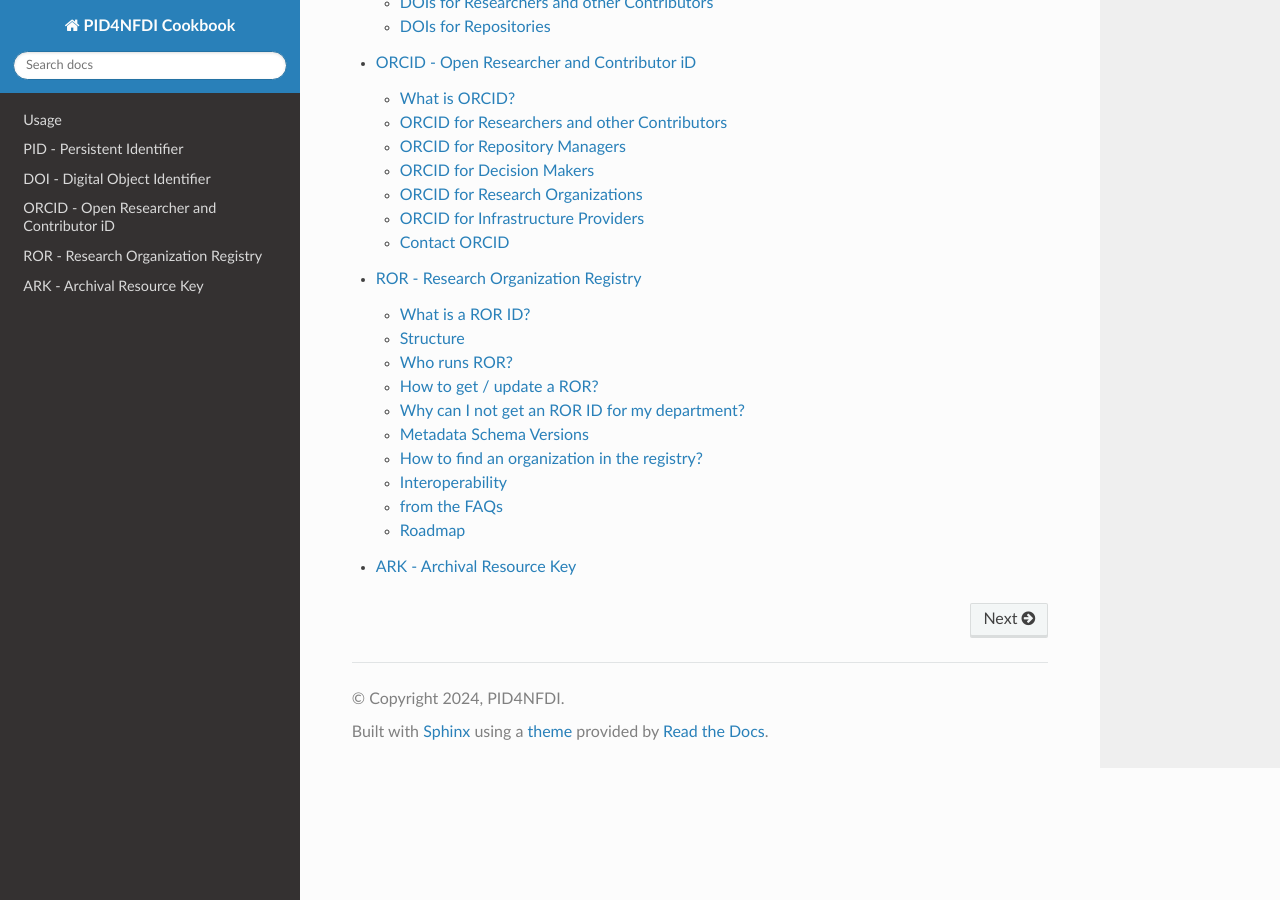
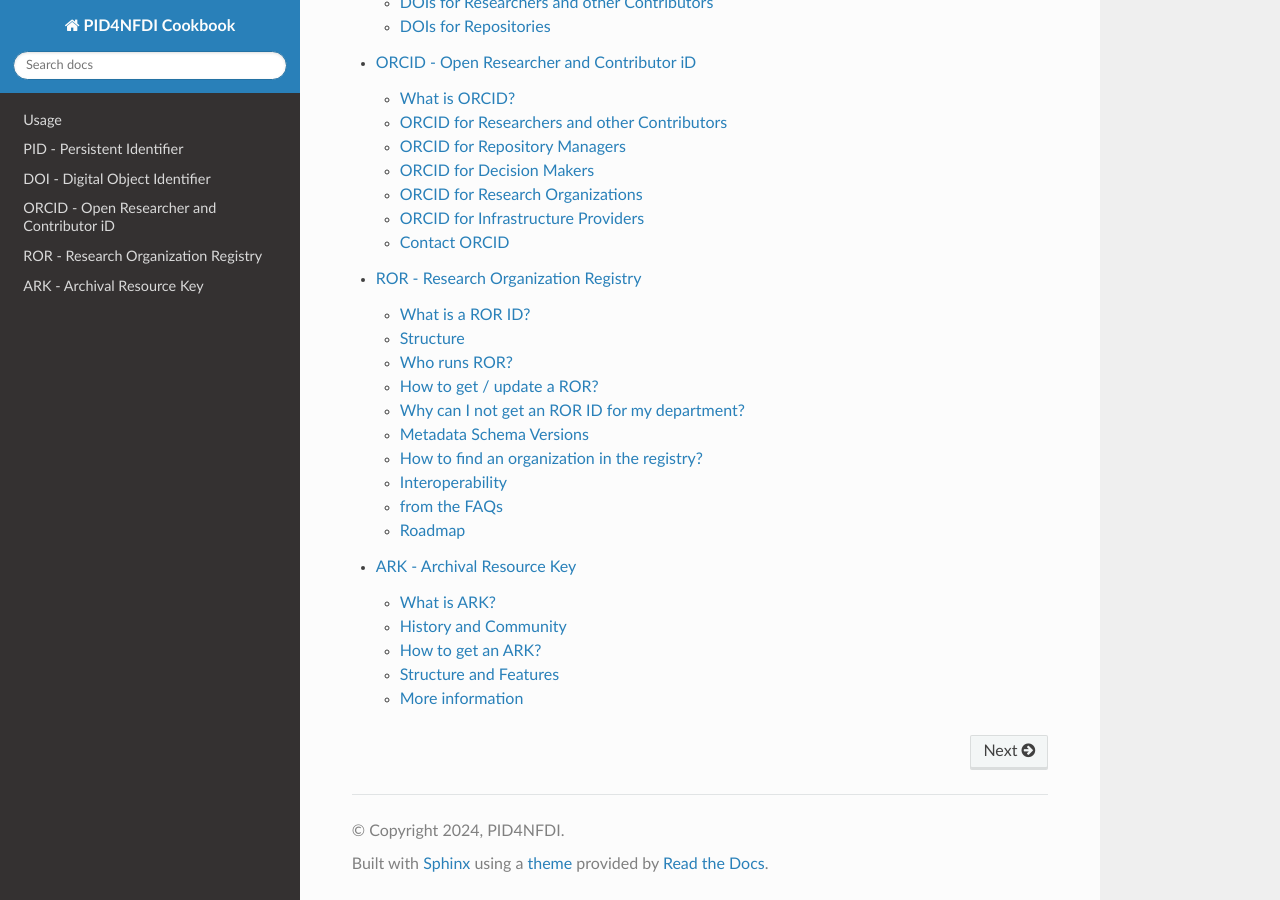
Before and after one commit to stephw-tib/pid4nfdi-training, a Sphinx documentation site: the page built from docs/source/index.rst, in a window 1280 px wide and 900 px high, scrolled down 1090 px. Built offline with Sphinx 7.4.7 and the Read the Docs theme 3.1.0, drawn with Linux system fonts in a browser that asks for light colours; pages that are not in the unit, such as notebooks, are missing from menus; some of the changed lines change nothing that is shown.

Commit message:
Update ark.rst
ARK content

Signed-off-by: stephw-tib <62946028+stephw-tib@users.noreply.github.com>

```diff
--- a/docs/source/ark.rst
+++ b/docs/source/ark.rst
@@ -1,2 +1,51 @@
 ARK - Archival Resource Key
 ===========================
+
+What is ARK?
+------------
+
+ARK identifiers are decentralised managed PIDs that are openly available and can be assigned by any institution. The identifiers are agnostic to the resource type. They can be applied to datasets, texts, artifacts, persons etc. on different levels of granularity: e.g. they also support identifying subsets of resources (see: Structure and Features).
+
+ARKs are commonly utilized by GLAM institutions. Each institution generating ARKs has the flexibility to establish its own policies and services. As a decentralized service, ARK does not maintain a comprehensive registry of all ARK identifiers in use. These identifiers can also serve purely internal purposes within databases. However, it is estimated that over 8 billion ARKs are currently publicly discoverable.
+
+
+History and Community
+---------------------
+
+ARK was launched in 2001 by the California Digital Library (CDL). In 2018, CDL partnered with LYRASIS (formerly DuraSpace), a collaboration that culminated in the establishment of the ARK Alliance in 2021. That same year, the Alliance joined the U.S. National Digital Stewardship Alliance (NDSA) as a member.
+
+Currently, ARK offers several social media channels and `discussion forums <https://arks.org/community/>`_ in English, French, and Spanish/Portuguese. Additionally, it facilitates various `working groups <https://arks.org/community-groups/>`_ focused on topics such as technical development, outreach, NAAN-related issues, and an Advisory Group.
+
+
+How to get an ARK?
+------------------
+
+ARKs rely on distributed resolution through institutions that manage the Name Assigning Authority Numbers (NAAN). ARK is using the Name-to-Thing (N2T) resolver service hosted by CDL. N2T is identifier agnostic, supporting various identifier systems beyond ARKs, including handle-based DOIs. It functions as both a resolver and a meta-resolver by redirecting identifiers to appropriate targets, ensuring stable and persistent links across systems.
+
+Obtaining a NAAN for generating ARKs is free, and open-source software is available for minting ARKs and creating related metadata.
+The ARK Alliance provides information on `how to get started with ARKs <https://arks.org/about/getting-started-implementing-arks/>`_.
+
+
+Structure and Features
+----------------------
+
+.. code-block:: console
+  Example of an ARK structure: https://n2t.net/ark:/12345/abc123/section1
+  1. The Base URL begins with a resolver address: [https://n2t.net/]
+  2. The ARK Label indicates the identifier type [ark:]
+  3. The NAAN is assigned to the organization managing the identifier: [12345]
+  4. The Name or Local Identifier is a unique string representing the resource within the namespace of the managing organization: [abc123]
+  5. The Qualifier (optional) is an additional string used to
+      a. refer to a specific version or subset of the resource: [section1]
+      b. contain further metadata information using a [?] suffix: e.g. http://example.org/ark:/12345/abcde?
+
+ARKs are designed to be human- and machine-readable, making them versatile for use across various systems. The identifier does not require any metadata, but supports the usage of multiple schemata. This design is intended to allow the registration of ARKs at every lifecycle stage of an entity and at every granularity level. For further information, please see overview of `features <https://arks.org/about/ark-features/>`_.
+
+
+More information
+---------------
+
+The ARK Alliance provides comprehensive information on ARKs, their functionalities and community: https://arks.org/
+ARK identifiers Wiki with FAQ: https://wiki.lyrasis.org/display/ARKs/ARK+Identifiers+FAQ
+About the N2T (meta) resolver service: https://legacy-n2t.n2t.net/e/about.html
+A quick summary is provided by John Kunze and Donny Winston in “Getting started with ARK (Archival Resource Key) Persistent Identifiers” (2024): https://www.youtube.com/watch?v=-RkMGFCGRic
```
